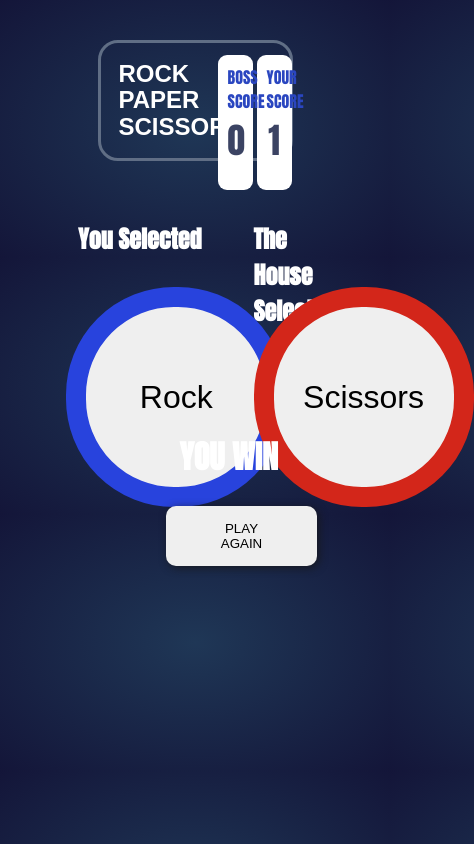
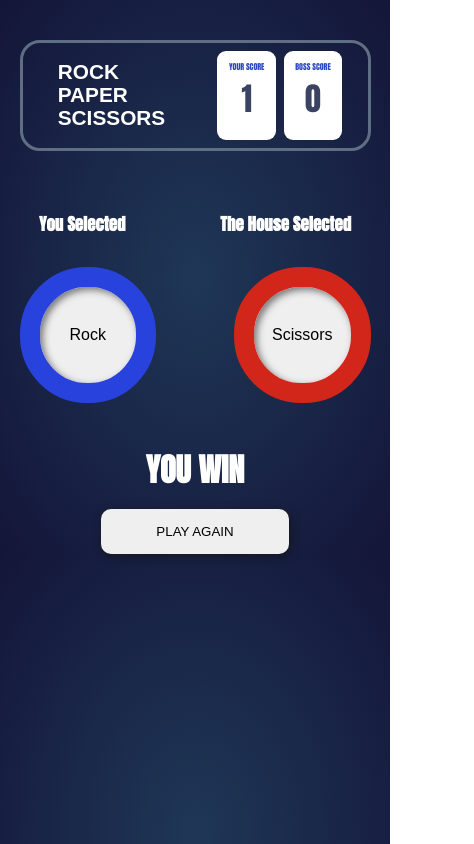
Before and after one commit to manish591/rock-paper-scissors, a plain HTML site: page index.html in a window 390 px wide. Both pictures are taken after a click on the button "Rock". Shown: the whole page, 474 px wide, since content can reach past the window. Drawn offline with Linux system fonts and the light colour scheme.

Commit message:
style - responsive

```diff
--- a/game.js
+++ b/game.js
@@ -36,8 +36,8 @@ function gameOn (e) {
     //showing selected choice of both user and computer
      userPicked.innerHTML = `${playerChoice}`
      bossPicked.innerHTML = `${machineChoice}`
-     userPicked.style.fontSize = '2rem'
-     bossPicked.style.fontSize = '2rem'
+     userPicked.style.fontSize = '1rem'
+     bossPicked.style.fontSize = '1rem'
 
 
      if (playerChoice === 'Rock') {
--- a/index.html
+++ b/index.html
@@ -11,6 +11,7 @@
     <div class="container">
         <header>
             <h1 class="title">ROCK <br>PAPER<br> SCISSORS</h1>
+            <div class="div">
                 <div class="scr">
                     <p class="score">YOUR SCORE</p>
                     <span id="userscr">0</span>
@@ -19,6 +20,7 @@
                     <p class="score">BOSS SCORE</p>
                     <span id="bossscr">0</span>
                 </div>
+            </div>
         </header>
         <div class="game">
             <button class="input one">Rock</button>
@@ -26,12 +28,18 @@
             <button class="input three">Scissors</button>
         </div>
         <div class="choicecontainer hide">
+            <div class="select">
                 <h2 class="youselected">You Selected</h2>
                 <h2 class="houseselected">The House Selected</h2>
+            </div>
+           <div class="pick">
                <button class="userpicked"></button>
                <button class="bosspicked"></button>
+           </div>
+           <div class="win">
                <h2 class="winner"></h2>
                <button class="playagain">Play Again</button>
+           </div>
     </div>
     </div>
     <script src="game.js"></script>
--- a/style.css
+++ b/style.css
@@ -13,24 +13,26 @@ body {
     background-image: radial-gradient(hsl(214, 47%, 23%), hsl(237, 49%, 15%));
 }
 
-/* .container {
-} */
+.container {
+    width: 90vw;
+    margin: 0 auto;
+}
 
 .title {
     font-family: 'Barlow', sans-serif;
     font-weight: 800;
     line-height: 1.1;
     color: white;
-    font-size: 1.5rem;
+    font-size: 1.3rem;
     padding: 10px;
 }
 
 .input {
-    width: 145px;
-    height: 145px;
+    width: 40vw;
+    height: 40vw;
     border-radius: 49%;
-    margin-left: 80px;
-    box-shadow: 2px 2px 8px black;
+    /* margin-left: 80px; */
+    box-shadow: 3px 3px 8px rgba(41, 40, 40, 0.575) inset;
     font-family: 'Anton', sans-serif;
     font-size: 1rem;
     background-color: rgb(240, 229, 191);
@@ -49,40 +51,42 @@ body {
 }
 
 .game {
-    width: 40vw;
+    width: 90vw;
     margin: 0 auto;
     display: flex;
-    margin-top: 50px;
-    justify-content: center;
+    /* margin-top: 50px; */
+    justify-content: space-evenly;
     flex-wrap: wrap;
 }
 
 header {
     position: relative;
     border: 3px solid hsl(217, 16%, 45%);
-    width: 50vw;
     margin: 40px auto 60px auto;
     border-radius: 20px;
     padding: 8px;
+    display: flex;
+    justify-content: space-around;
+    flex-direction: row;
 }
 
 
 .cscr, .scr {
-    position: absolute;
-    top: 12px;
-    left: 40vw;
     background-color: white;
-    width: 9vw;
-    height: 16vh;
+    width: 15vw;
+    height: auto;
     text-align: center;
     border-radius: 9px;
     padding: 10px;
     font-family: 'Anton', sans-serif;
     color: rgba(26, 25, 25, 0.747);
+    font-size: .5rem;
+    margin-left: 2vw;
 }
 
-.cscr {
-    left: 30vw;
+.div {
+    display: flex;
+    flex-wrap: nowrap;
 }
 
 .score {
@@ -91,7 +95,7 @@ header {
 }
 
 span {
-    font-size: 2.2rem;
+    font-size: 2rem;
     color: hsl(229, 25%, 31%);
     padding-bottom: 2px;
 }
@@ -113,52 +117,57 @@ span {
     display: none;
 }
 
+
+/*
+  another page styling
+*/
+
+
 .choicecontainer {
-    position: relative;
-    width: 60vw;
+    width: 90vw;
     margin: 0 auto;
-    position: relative;
     font-family: 'Anton', sans-serif;
     color: white;
 }
 
-.houseselected {
-    position: absolute;
-    top: 0;
-    left: 45vw;
+.pick {
+    display: flex;
+    flex-wrap: nowrap;
+    justify-content: space-between;
 }
+
+ .select {
+    width: 80vw;
+    margin: 0 auto;
+    display: flex;
+    flex-wrap: nowrap;
+    justify-content: space-between;
+    font-size: .7rem;
+ }
 
 
 .userpicked,
 .bosspicked {
-    width: 220px;
-    height: 220px;
+    width: 35vw;
+    height: 35vw;
     border-radius: 49%;
     margin-top: 30px;
     border: 20px solid rgb(73, 207, 32);
+    font-size: .5rem;
+    box-shadow: 3px 3px 7px rgba(48, 46, 46, 0.61) inset;
 }
 
-
-.bosspicked {
-    position: absolute;
-    top: 36px;
-    left: 45vw;
-}
-
-.userpicked {
-    position: absolute;
-    top: 36px;
-    left: -3vw;
-}
-
-.winner, .playagain {
-    position: absolute;
+.win {
+    display: flex;
+    flex-wrap: wrap;
+    flex-direction: column;
+    align-content: center;
+    margin-top: 5vh;
 }
 
 .winner {
-    top: 25vh;
-    left: 26vw;
     font-size: 2rem;
+    text-align: center;
 }
 
 .playagain {
@@ -171,3 +180,45 @@ span {
     border: none;
     box-shadow: 2px 2px 8px rgba(22, 22, 22, 0.795);
 }
+
+
+@media only screen and (min-width: 700px) {
+    .container {
+        width: 70vw;
+    }
+
+    .game {
+        width: 40vw;
+    }
+
+    .input {
+        width: 15vw;
+        height: 15vw;
+    }
+
+    .cscr, .scr {
+        width: 10vw;
+    }
+
+    header {
+        width: 60vw;
+        justify-content: space-between;
+    }
+
+    .choicecontainer {
+        width: 50vw;
+        position: relative;
+    }
+
+    .userpicked, .bosspicked {
+       width: 18vw;
+       height: 18vw;
+   }
+
+   .select {
+       width: 40vw;
+   }
+
+
+
+}
```
Lines whose indentation alone changed are shown as unchanged.
